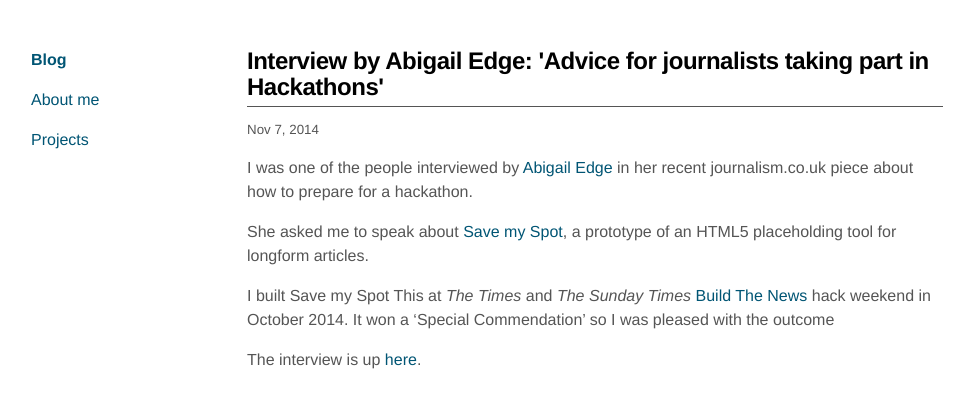
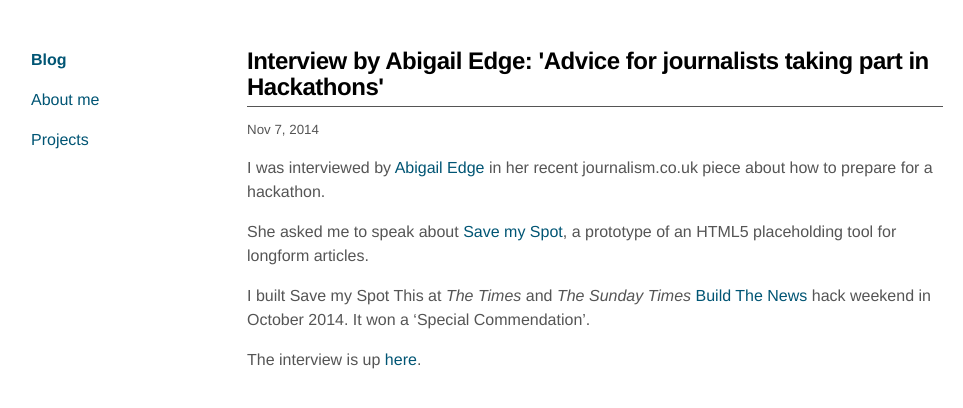
Before and after one commit to radiocontrolled/benj.info, a Jekyll site: the page built from _posts/2014-07-05-journalism.co.uk.markdown, in a window 1280 px wide. Shown: the top 408 px of the page, without its empty margins (161-1124 px from the left). Built offline with Jekyll 4.4.1, drawn with Linux system fonts in a browser that asks for light colours; nearby versions of some CDN libraries.

Commit message:
fixing typo

```diff
--- a/_posts/2014-07-05-journalism.co.uk.markdown
+++ b/_posts/2014-07-05-journalism.co.uk.markdown
@@ -5,13 +5,13 @@ date:   2014-11-07 14:33:56
 
 ---
 
-I was one of the people interviewed by <a href="https://twitter.com/abigailedge">Abigail Edge</a> in her
+I was interviewed by <a href="https://twitter.com/abigailedge">Abigail Edge</a> in her
 recent journalism.co.uk piece about how to prepare for a hackathon.
 
 She asked me to speak about <a href="https://github.com/radiocontrolled/build-the-news">Save my Spot</a>,
 a prototype of an HTML5 placeholding tool for longform articles.
 
 I built Save my Spot This at _The Times_ and _The Sunday Times_ <a href="http://buildthenews.wordpress.com/">Build The News</a>
-hack weekend in October 2014. It won a 'Special Commendation' so I was pleased with the outcome
+hack weekend in October 2014. It won a 'Special Commendation'.
 
 The interview is up <a href="https://www.journalism.co.uk/news/advice-for-journalists-taking-part-in-hackathons/s2/a563060/">here</a>.
```
